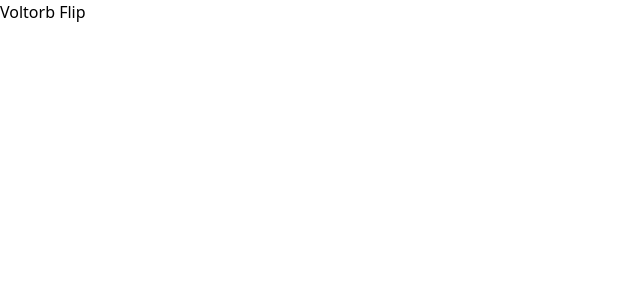
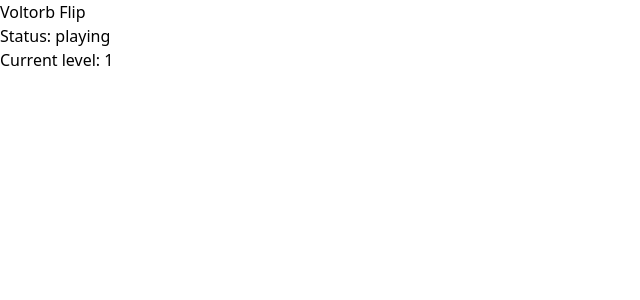
Before and after one commit to jv-vogler/voltorb-flip, a Next.js app: page / in a window 1280 px wide. Shown: the top 300 px of the page, without its empty margins (0-640 px from the left). Built offline with nearby package versions, Linux system fonts and the light colour scheme.

Commit message:
feat: :construction: create initial code for the main game and integrate with React

```diff
--- /dev/null
+++ b/src/game/VoltorbFlip.ts
@@ -0,0 +1,64 @@
+import Board from './Board'
+import Level from './Level'
+
+type GameStatus = 'playing' | 'win' | 'lose'
+
+export default class VoltorbFlip {
+  private _board: Board
+  private _totalScore: number
+  private _currentScore: number
+  private _currentLevel: number
+  private _level: Level
+  private _gameStatus: GameStatus
+
+  constructor() {
+    this._level = new Level(0)
+    this._currentLevel = 0
+    this._currentScore = 0
+    this._totalScore = 0
+    this._gameStatus = 'playing'
+    this._board = new Board(this._level)
+  }
+
+  public flipCell(row: number, col: number): void {
+    const cellValue = this._board.flipCell(row, col)
+    if (cellValue === 'V') {
+      if (this._board.flippedCells < this._currentLevel) {
+        this._currentLevel = this._board.flippedCells - 1
+      }
+      this._gameStatus = 'lose'
+    } else {
+      // score multiplier
+      // check if player found all multipliers
+      // advance level
+      // gameStatus = won
+    }
+  }
+
+  public advanceLevel(): void {
+    this._currentLevel = Math.min(this._currentLevel + 1, 8)
+    this.restartGame()
+  }
+
+  public restartGame(): void {
+    this._currentScore = 0
+    this._level = new Level(this._currentLevel)
+    this._board = new Board(this._level)
+  }
+
+  get gameStatus() {
+    return this._gameStatus
+  }
+
+  get currentScore() {
+    return this._currentScore
+  }
+
+  get totalScore() {
+    return this._totalScore
+  }
+
+  get currentLevel() {
+    return this._currentLevel + 1
+  }
+}
--- a/src/pages/index.tsx
+++ b/src/pages/index.tsx
@@ -1,16 +1,30 @@
+import { useEffect, useState } from 'react'
 import Head from 'next/head'
+import VoltorbFlip from '@/game/VoltorbFlip'
 
 export default function Home() {
+  const [game, setGame] = useState<VoltorbFlip>()
+
+  useEffect(() => {
+    const newGame = new VoltorbFlip()
+    setGame(newGame)
+  }, [])
+
   return (
     <>
       <Head>
         <title>Voltorb Flip</title>
-        <meta name="description" content="Generated by create next app" />
+        <meta
+          name="description"
+          content="Uma recriação do minigame Voltorb Flip de Pokémon HeartGold e SoulSilver usando Typescript e Next.js"
+        />
         <meta name="viewport" content="width=device-width, initial-scale=1" />
         <link rel="icon" href="/favicon.ico" />
       </Head>
       <main>
         <h1>Voltorb Flip</h1>
+        <p>Status: {game?.gameStatus}</p>
+        <p>Current level: {game?.currentLevel}</p>
       </main>
     </>
   )
```
